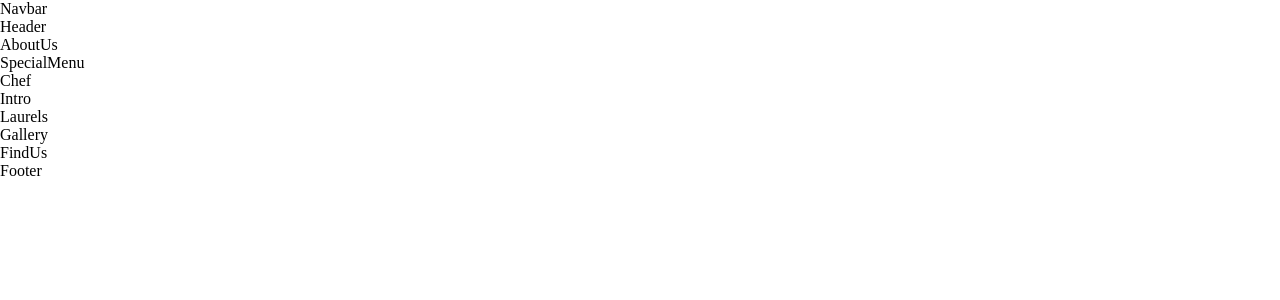
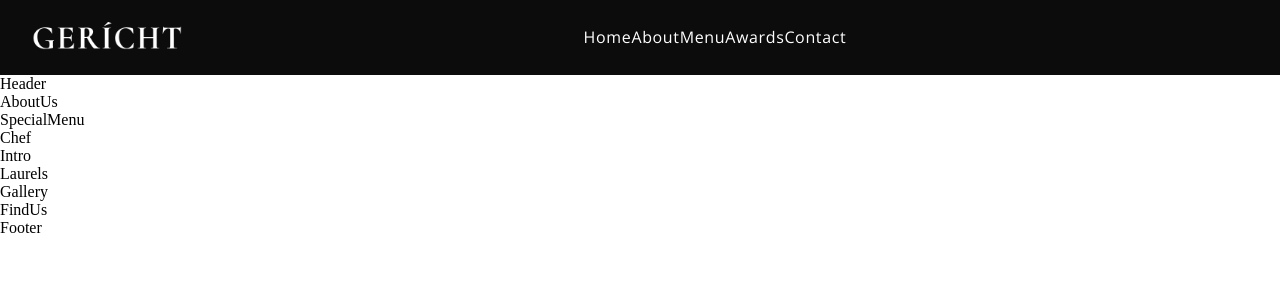
Before and after one commit to yoga1234/restaurant-website-react, a React (Create React App) app: page / in a window 1280 px wide. Shown: the top 300 px of the page. Built offline with nearby package versions, Linux system fonts and the light colour scheme; a web font is replaced by a local one.

Commit message:
adding styles for navbar

```diff
--- a/src/components/Navbar/Navbar.css
+++ b/src/components/Navbar/Navbar.css
@@ -0,0 +1,23 @@
+.app__navbar {
+  width: 100%;
+  display: flex;
+  justify-content: space-between;
+  align-items: center;
+  background: var(--color-black);
+  padding: 1rem 2rem;
+}
+.app__navbar-logo {
+  display: flex;
+  justify-content: flex-start;
+  align-items: center;
+}
+.app__navbar-logo img {
+  width: 150px;
+}
+.app__navbar-links {
+  flex: 1;
+  display: flex;
+  justify-content: center;
+  align-items: center;
+  list-style: none;
+}
--- a/src/components/Navbar/Navbar.jsx
+++ b/src/components/Navbar/Navbar.jsx
@@ -1,11 +1,33 @@
-import React from 'react';
+import React from "react";
+import { GiHamburgerMenu } from "react-icons/gi";
+import { MdOutlineRestaurantmenu } from "react-icons/md";
 
-import './Navbar.css';
+import images from "../../constants/images";
+import "./Navbar.css";
 
 const Navbar = () => (
-  <div>
-    Navbar
-  </div>
+  <nav className="app__navbar">
+    <div className="app__navbar-logo">
+      <img src={images.gericht} alt="App Logo" />
+    </div>
+    <ul className="app__navbar-links">
+      <li className="p__opensans">
+        <a href="#home">Home</a>
+      </li>
+      <li className="p__opensans">
+        <a href="#about">About</a>
+      </li>
+      <li className="p__opensans">
+        <a href="#menu">Menu</a>
+      </li>
+      <li className="p__opensans">
+        <a href="#awards">Awards</a>
+      </li>
+      <li className="p__opensans">
+        <a href="#contact">Contact</a>
+      </li>
+    </ul>
+  </nav>
 );
 
 export default Navbar;
```
Also changed, not shown: src/App.js (+14 -4 lines).
